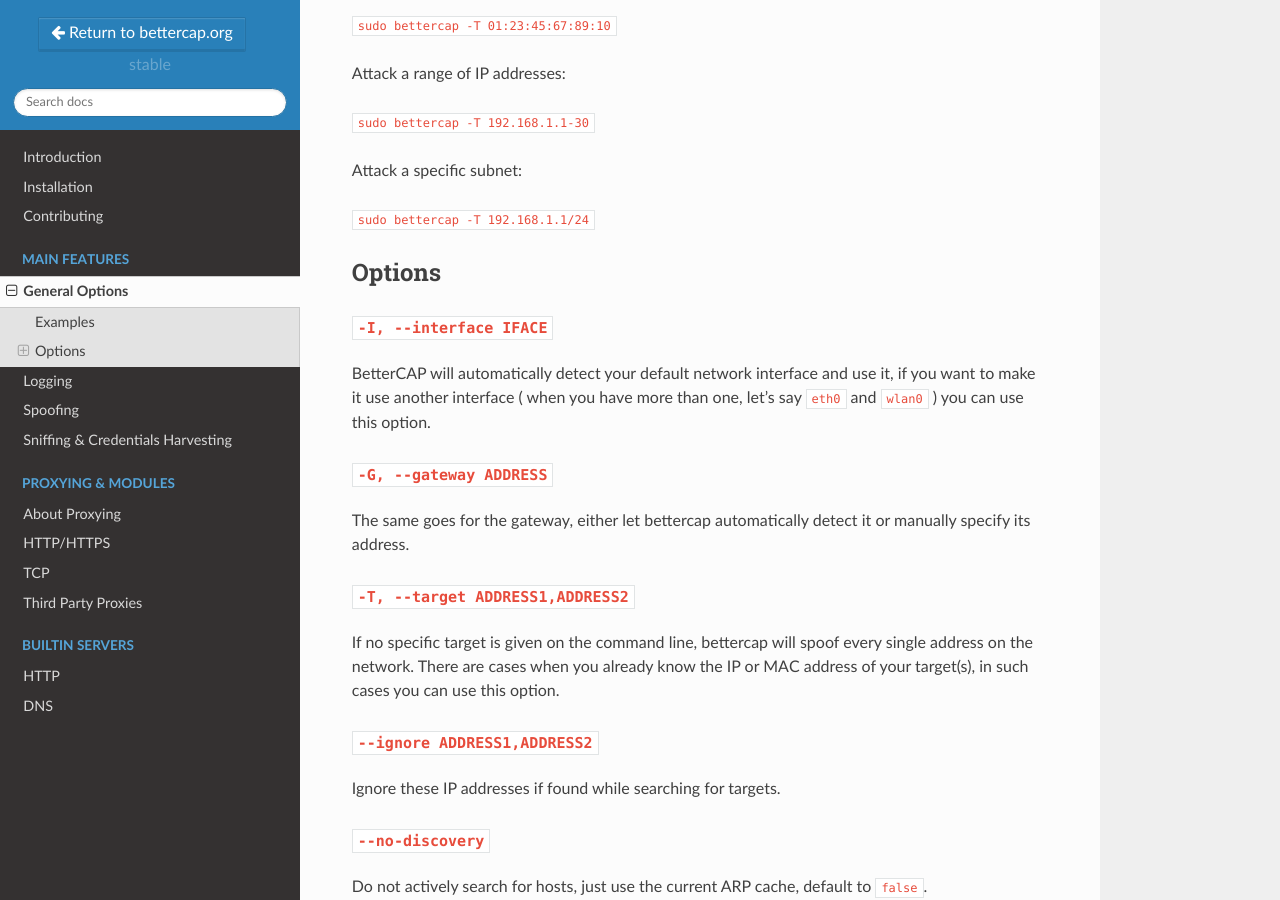
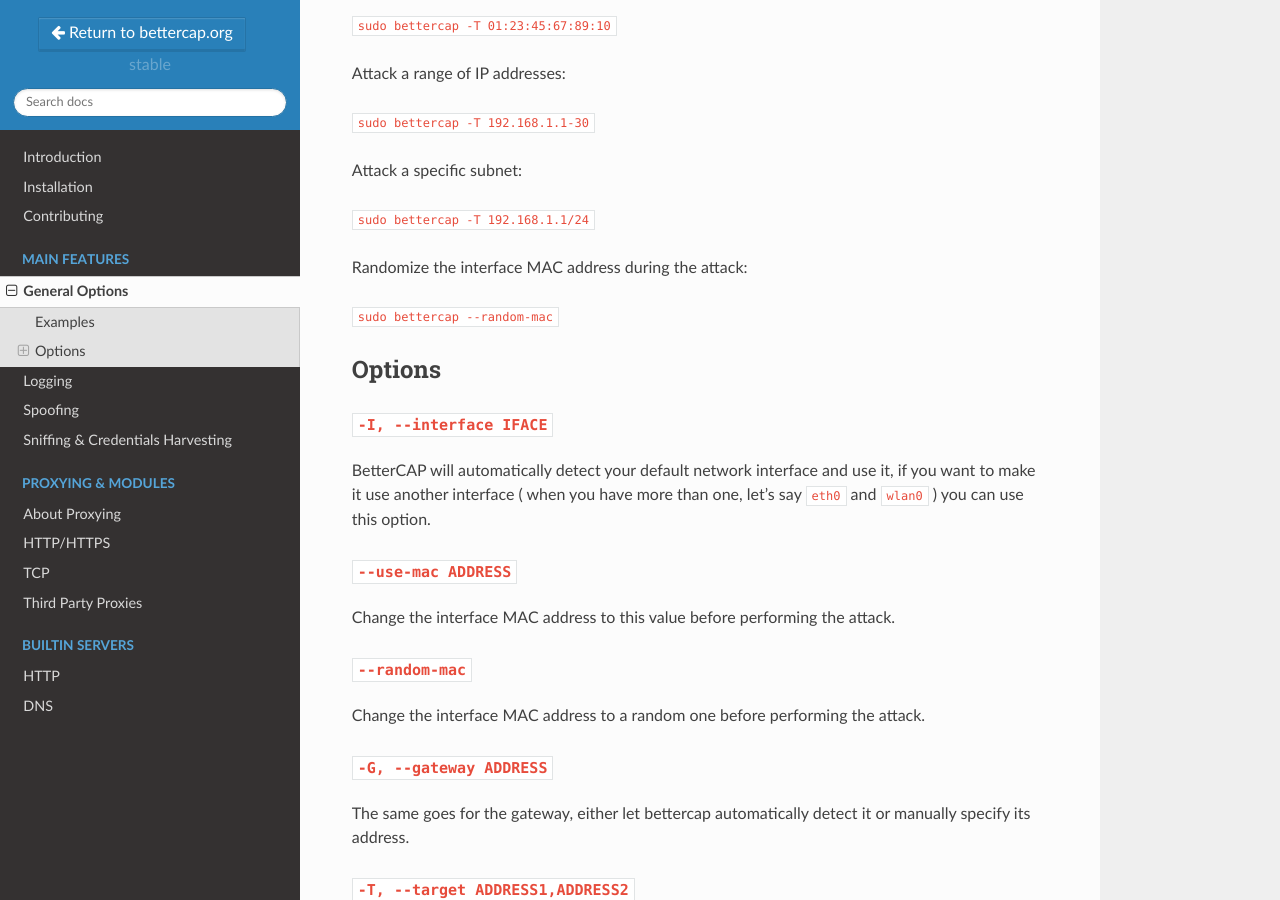
Before and after one commit to evilsocket/bettercap, a Sphinx documentation site: the page built from docs/main.md, in a window 1280 px wide and 900 px high, scrolled down 468 px. Built offline with Sphinx 7.4.7 and the Read the Docs theme 2.0.0, drawn with Linux system fonts in a browser that asks for light colours.

Commit message:
Doc update

```diff
--- a/docs/main.md
+++ b/docs/main.md
@@ -21,11 +21,23 @@ Attack a specific subnet:
 
 `sudo bettercap -T 192.168.1.1/24`
 
+Randomize the interface MAC address during the attack:
+
+`sudo bettercap --random-mac`
+
 ## Options
 
 ### `-I, --interface IFACE`
 
 BetterCAP will automatically detect your default network interface and use it, if you want to make it use another interface ( when you have more than one, let's say `eth0` and `wlan0` ) you can use this option.
+
+### `--use-mac ADDRESS`
+
+Change the interface MAC address to this value before performing the attack.
+
+### `--random-mac`
+
+Change the interface MAC address to a random one before performing the attack.
 
 ### `-G, --gateway ADDRESS`
 
```
Also changed, not shown: docs/install.md (+7 -0 lines).
